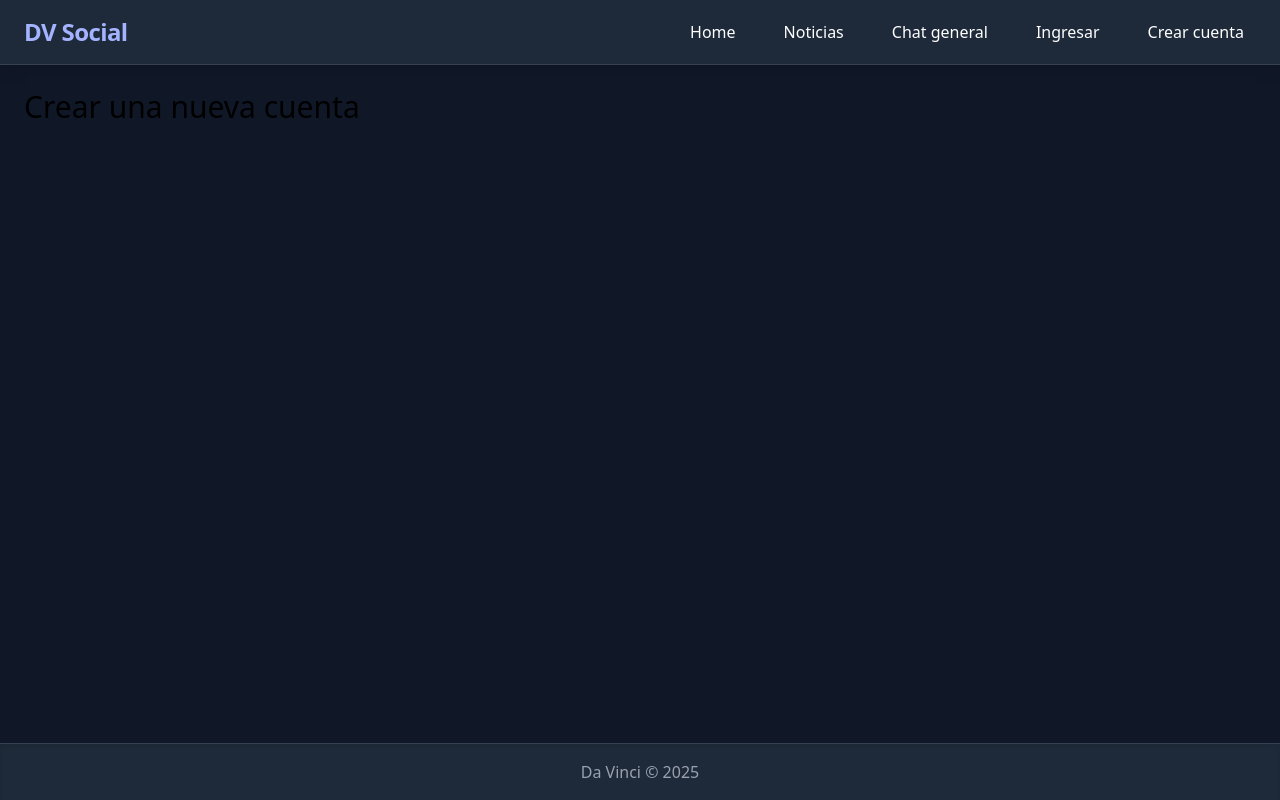
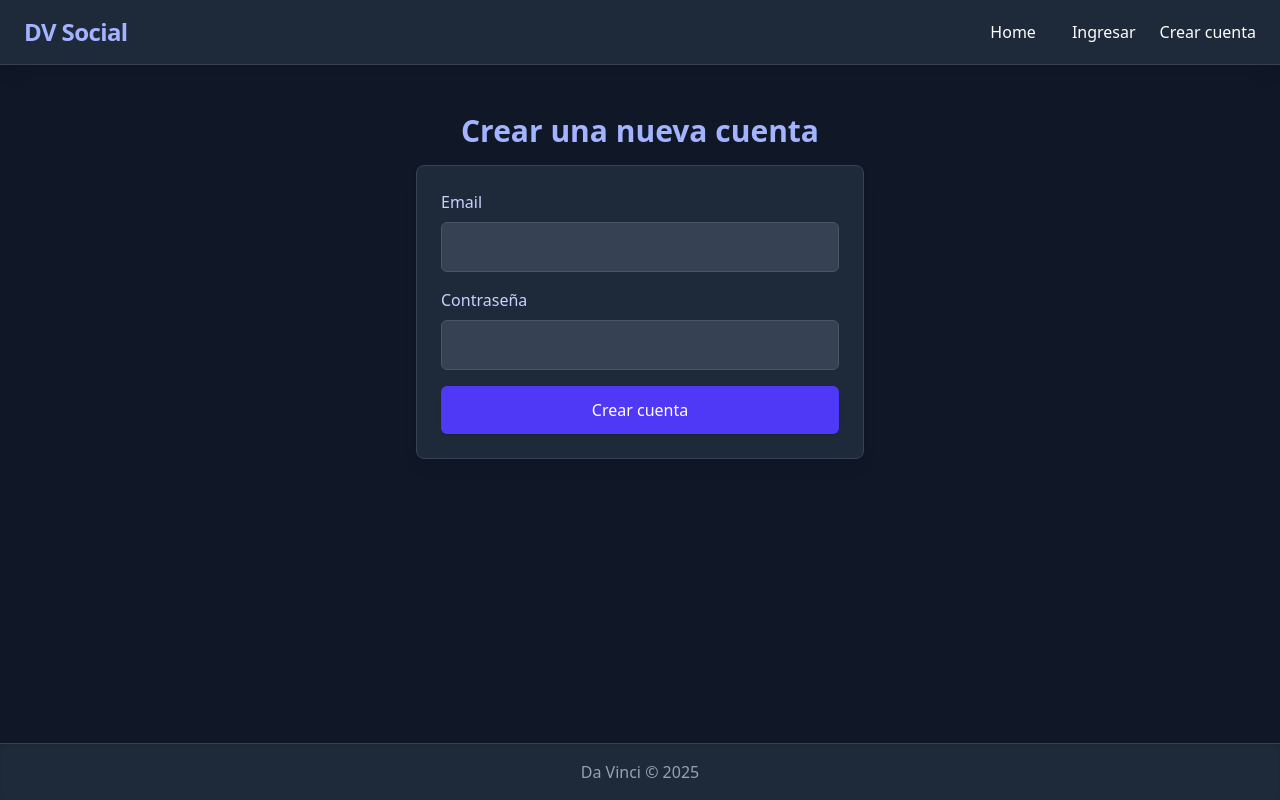
Before and after one commit to Richard-davinci/CWM-practicas, a Vue app: page /crear-cuenta in a window 1280 px wide. Built offline with nearby package versions, Linux system fonts and the light colour scheme.

Commit message:
clase 6 - autentificacion

```diff
--- a/src/components/AppNavbar.vue
+++ b/src/components/AppNavbar.vue
@@ -1,31 +1,29 @@
 <script>
+import {logout, subscribeToAuthChanges} from "../services/auth.js";
+
 export default {
   name: 'AppNavbar',
+  data() {
+    return {
+      user: {
+        id: null,
+        email: null,
+      },
+    }
+  },
+  methods: {
+    handleLogout() {
+      logout()
+      this.$router.push('/ingresar')
+    }
+  },
+  mounted() {
+    subscribeToAuthChanges(newUserState => this.user = newUserState)
+  }
 }
 </script>
 
 <template>
-  <!--
-  # Formato de los nombres de clases en Tailwind
-  Hay 2 formatos de nombres de clases con los que nos podemos topar:
-  1. <estilo>-<valor>
-      Por ejemplo:
-          .p-4                            padding: 1rem;
-          .bg-slate-200                   background-color: #e2e8f0;
-          .text-center                    text-align: center;
-
-  La mayoría de las clases de Tailwind siguen este formato.
-
-  2. <valor>
-      Este formato se suele sobretodo para estilos cuyos valores son únicos.
-      Es decir, no se ven repetidos en otros estilos.
-      También, en algunos casos, se usa para abreviaturas de estilos que
-      tienen múltiples valores.
-      Por ejemplo:
-          .flex                           display: flex;
-          .grid                           display: grid;
-          .underline                      text-decoration: underline;
-  -->
   <nav class="flex items-center justify-between px-6 py-4 bg-gray-800 text-white shadow-lg border-b border-gray-700">
     <RouterLink
       class="text-2xl font-bold tracking-tight text-indigo-300 hover:text-indigo-200 transition-colors duration-200"
@@ -37,6 +35,15 @@ export default {
                     to="/">Home
         </RouterLink>
       </li>
+      <template v-if="user.id === null">
+        <li>
+          <RouterLink to="/ingresar">Ingresar</RouterLink>
+        </li>
+        <li>
+          <RouterLink to="/crear-cuenta">Crear cuenta</RouterLink>
+        </li>
+      </template>
+      <template v-else>
         <li>
           <RouterLink class="px-3 py-2 rounded-md hover:bg-gray-700 hover:text-indigo-300 transition-colors duration-200"
                       to="/news">Noticias
@@ -49,14 +56,18 @@ export default {
         </li>
         <li>
           <RouterLink class="px-3 py-2 rounded-md hover:bg-gray-700 hover:text-indigo-300 transition-colors duration-200"
-                    to="/ingresar">Ingresar
+                      to="/mi-perfil">Mi perfil
           </RouterLink>
         </li>
         <li>
-        <RouterLink class="px-3 py-2 rounded-md hover:bg-gray-700 hover:text-indigo-300 transition-colors duration-200"
-                    to="/crear-cuenta">Crear cuenta
-        </RouterLink>
+          <form
+            action="#"
+            @submit.prevent="handleLogout"
+          >
+            <button type="submit">{{ user.email }} (Cerrar sesión)</button>
+          </form>
         </li>
+      </template>
     </ul>
   </nav>
 </template>
--- a/src/pages/Login.vue
+++ b/src/pages/Login.vue
@@ -1,12 +1,67 @@
 <script>
 import AppH1 from '../components/AppH1.vue';
+import {login} from '../services/auth.js';
 
 export default {
-    name: 'Login',
-    components: { AppH1, },
+  name: 'Login',
+  components: {AppH1,},
+  data() {
+    return {
+      user: {
+        email: '',
+        password: '',
+      },
+      loading: false,
+    }
+  },
+  methods: {
+    async handleSubmit() {
+      try {
+        this.loading = true;
+        await login(this.user.email, this.user.password)
+        this.$router.push('/mi-perfil')
+      } catch (error) {
+        //TODO:
+      }
+      this.loading = false;
+    }
+  }
 }
 </script>
 
 <template>
-    <AppH1>Ingresar a mi cuenta</AppH1>
+  <div class="container mx-auto px-4 py-6 bg-gray-900 text-gray-200">
+    <AppH1 class="text-indigo-300 font-bold text-center">Ingresar a mi cuenta</AppH1>
+
+    <section class="max-w-md mx-auto bg-gray-800 p-6 shadow-lg rounded-lg border border-gray-700">
+      <form action="#" @submit.prevent="handleSubmit">
+        <div class="mb-4">
+          <label class="block mb-2 text-indigo-200 font-medium" for="email">Email</label>
+          <input
+            id="email"
+            v-model="user.email"
+            class="w-full p-3 bg-gray-700 border border-gray-600 rounded-md text-white focus:outline-none focus:ring-2 focus:ring-indigo-500 focus:border-indigo-500"
+            required
+            type="email"
+          />
+        </div>
+        <div class="mb-4">
+          <label class="block mb-2 text-indigo-200 font-medium" for="password">Contraseña</label>
+          <input
+            id="password"
+            v-model="user.password"
+            class="w-full p-3 bg-gray-700 border border-gray-600 rounded-md text-white focus:outline-none focus:ring-2 focus:ring-indigo-500 focus:border-indigo-500"
+            required
+            type="password"
+          />
+        </div>
+        <button
+          class="w-full px-6 py-3 rounded-md bg-indigo-600 hover:bg-indigo-500 focus:bg-indigo-500 active:bg-indigo-700 text-white font-medium transition-colors duration-200 shadow-sm"
+          type="submit"
+        >
+          Ingresar a mi cuenta
+        </button>
+      </form>
+    </section>
+  </div>
 </template>
--- /dev/null
+++ b/src/pages/MyProfile.vue
@@ -0,0 +1,42 @@
+<script>
+import AppH1 from '../components/AppH1.vue';
+import {subscribeToAuthChanges} from "../services/auth.js";
+
+export default {
+  name: 'MyProfile',
+  components: {AppH1,},
+  data() {
+    return {
+      user: {
+        id: null,
+        email: null,
+        display_name: null,
+        bio: null,
+        career: null,
+      },
+    }
+  },
+  mounted() {
+    subscribeToAuthChanges(newUserState => this.user = newUserState)
+  }
+}
+</script>
+
+<template>
+
+  <div class="container mx-auto px-4 py-6 bg-gray-900 text-gray-200">
+    <AppH1 class="text-indigo-300 font-bold text-center">Mi perfil</AppH1>
+    <section class="max-w-md mx-auto bg-gray-800 p-6 shadow-lg rounded-lg border border-gray-700">
+      <div class="mb-4 text-indigo-200 italic">{{ user.bio ?? 'Sin especificar...' }}</div>
+
+      <dl>
+        <dt class="mb-2 text-indigo-200 font-medium">Email</dt>
+        <dd class="mb-4 text-white">{{ user.email }}</dd>
+        <dt class="mb-2 text-indigo-200 font-medium">Nombre</dt>
+        <dd class="mb-4 text-white">{{ user.display_name ?? 'Sin especificar...' }}</dd>
+        <dt class="mb-2 text-indigo-200 font-medium">Carrera</dt>
+        <dd class="mb-4 text-white">{{ user.career ?? 'Sin especificar...' }}</dd>
+      </dl>
+    </section>
+  </div>
+</template>
--- a/src/pages/Register.vue
+++ b/src/pages/Register.vue
@@ -1,12 +1,66 @@
 <script>
 import AppH1 from '../components/AppH1.vue';
+import {register} from '../services/auth.js';
 
 export default {
-    name: 'Register',
-    components: { AppH1, },
+  name: 'Register',
+  components: {AppH1,},
+  data() {
+    return {
+      user: {
+        email: '',
+        password: '',
+      },
+      loading: false,
+    }
+  },
+  methods: {
+    async handleSubmit() {
+      try {
+        this.loading = true;
+        await register(this.user.email, this.user.password)
+      }catch (error) {
+        //TODO:
+      }
+      this.loading = false;
+    }
+  }
 }
 </script>
 
 <template>
-    <AppH1>Crear una nueva cuenta</AppH1>
+  <div class="container mx-auto px-4 py-6 bg-gray-900 text-gray-200">
+    <AppH1 class="text-indigo-300 font-bold text-center">Crear una nueva cuenta</AppH1>
+
+    <section class="max-w-md mx-auto bg-gray-800 p-6 shadow-lg rounded-lg border border-gray-700">
+      <form action="#" @submit.prevent="handleSubmit">
+        <div class="mb-4">
+          <label class="block mb-2 text-indigo-200 font-medium" for="email">Email</label>
+          <input
+            id="email"
+            v-model="user.email"
+            class="w-full p-3 bg-gray-700 border border-gray-600 rounded-md text-white focus:outline-none focus:ring-2 focus:ring-indigo-500 focus:border-indigo-500"
+            required
+            type="email"
+          />
+        </div>
+        <div class="mb-4">
+          <label class="block mb-2 text-indigo-200 font-medium" for="password">Contraseña</label>
+          <input
+            id="password"
+            v-model="user.password"
+            class="w-full p-3 bg-gray-700 border border-gray-600 rounded-md text-white focus:outline-none focus:ring-2 focus:ring-indigo-500 focus:border-indigo-500"
+            required
+            type="password"
+          />
+        </div>
+        <button
+          class="w-full px-6 py-3 rounded-md bg-indigo-600 hover:bg-indigo-500 focus:bg-indigo-500 active:bg-indigo-700 text-white font-medium transition-colors duration-200 shadow-sm"
+          type="submit"
+        >
+          Crear cuenta
+        </button>
+      </form>
+    </section>
+  </div>
 </template>
--- a/src/router/router.js
+++ b/src/router/router.js
@@ -4,18 +4,33 @@ import GlobalChat from "../pages/GlobalChat.vue";
 import Login from "../pages/Login.vue";
 import Register from "../pages/Register.vue";
 import NewsFeed from "../pages/NewsFeed.vue";
+import MyProfile from "../pages/MyProfile.vue";
+import {subscribeToAuthChanges} from "../services/auth.js";
+
 
 const routes = [
   {path: '/', component: Home,},
-  {path: '/chat', component: GlobalChat,},
   {path: '/ingresar', component: Login,},
   {path: '/crear-cuenta', component: Register,},
   {path: '/news', component: NewsFeed},
+  {path: '/chat', component: GlobalChat, meta: {requiresAuth: true,},},
+  {path: '/mi-perfil', component: MyProfile, meta: {requiresAuth: true,},},
 ];
 
 const router = createRouter({
   routes,
   history: createWebHistory(),
 });
+let user = {
+  id: null,
+  email: null,
+}
+subscribeToAuthChanges(newUserState => user = newUserState);
+
+router.beforeEach((to) => {
+  if(to.meta.requiresAuth && user.id === null) {
+    return '/ingresar';
+  }
+})
 
 export default router;
--- /dev/null
+++ b/src/services/auth.js
@@ -0,0 +1,89 @@
+import {supabase} from './supabase'
+
+let user = {
+  id: null,
+  email: null,
+}
+let observer = [];
+
+loadCurrentUserAuthState();
+
+async function loadCurrentUserAuthState() {
+  const {data, error} = await supabase.auth.getUser();
+
+  if (error) {
+    console.warn('No hay usuario autenticado.');
+  }
+
+  setUser({
+    id: data.user.id,
+    email: data.user.email,
+  })
+}
+
+export async function register(email, password) {
+  const {data, error} = await supabase.auth.signUp({
+    email,
+    password,
+  });
+  if (error) {
+    console.error('[auth.js register] Error al registrar al usuario.', error);
+    throw new Error(error.message);
+  }
+  // console.log('[auth.js register] Usuario registrado correctamente.', data);
+
+  setUser({
+    id: data.user.id,
+    email: data.user.email,
+  })
+
+}
+
+export async function login(email, password) {
+  const {data, error} = await supabase.auth.signInWithPassword({
+    email,
+    password,
+  });
+  if (error) {
+    console.error('[auth.js login] Error al loguearse el usuario.', error);
+    throw new Error(error.message);
+  }
+  // console.log('[auth.js login] Usuario logueado correctamente.', data);
+  setUser({
+    id: data.user.id,
+    email: data.user.email,
+  })
+}
+
+export async function logout() {
+  supabase.auth.signOut();
+
+  user = {
+    id: null,
+    email: null,
+  }
+  notifyAll();
+}
+
+export function subscribeToAuthChanges(callback) {
+  observer.push(callback);
+  notify(callback);
+}
+
+function notify(callback) {
+  callback({
+    ...user
+  });
+}
+
+function notifyAll() {
+  observer.forEach(notify);
+}
+
+function setUser(data) {
+  user = {
+    ...user,
+    ...data,
+  }
+  notifyAll();
+}
```
Lines whose indentation alone changed are shown as unchanged.
